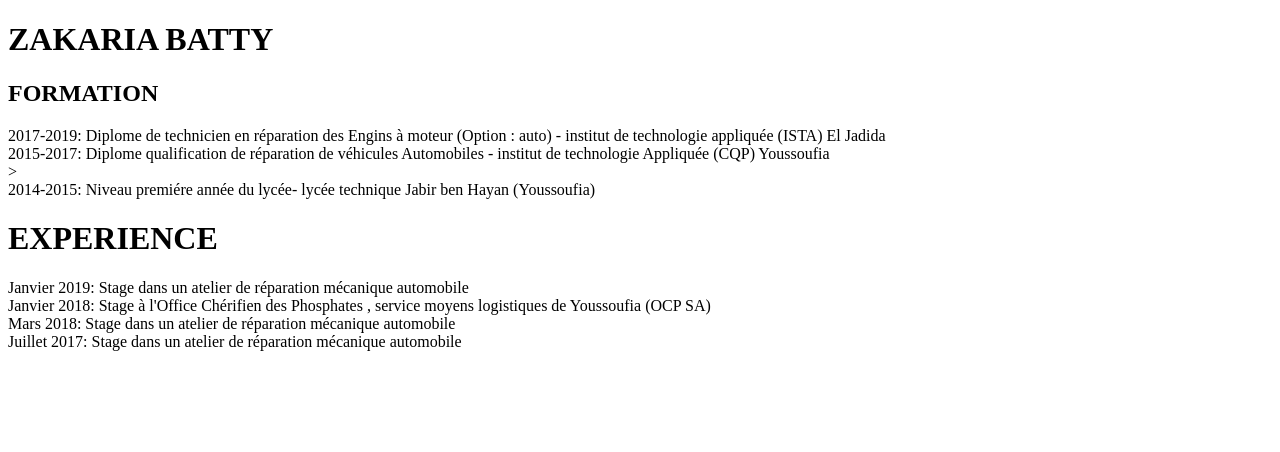
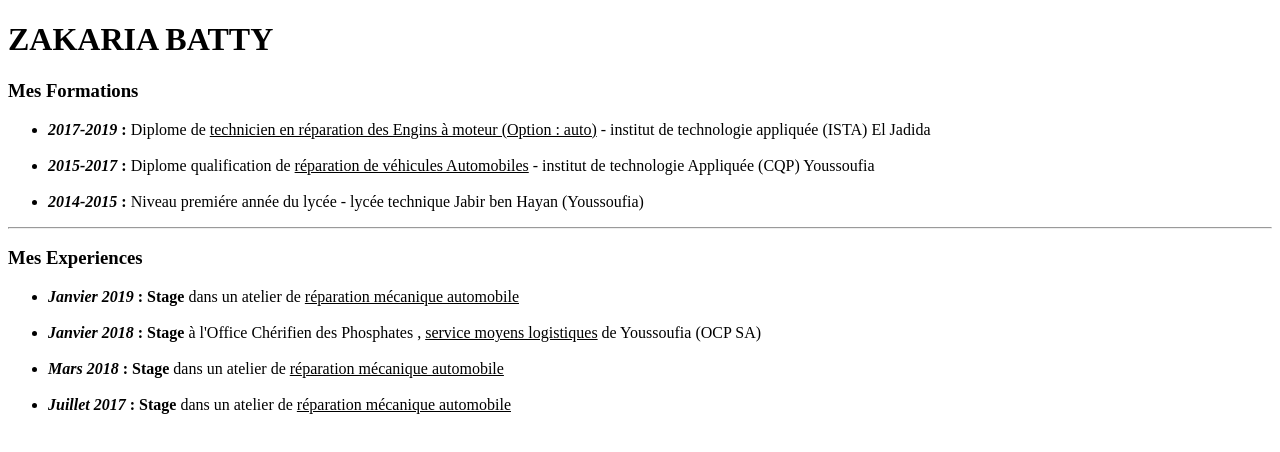
Before and after one commit to Youcode-beginners/CV-Demo, a plain HTML site: page index.html in a window 1280 px wide. Drawn offline with Linux system fonts and the light colour scheme.

Commit message:
Task: updating elements on index html file

```diff
--- a/index.html
+++ b/index.html
@@ -1,47 +1,66 @@
 <!DOCTYPE html>
 <html>
     <head>
-    <title> This is the website of html</title>
-    <link rel="stylesheet" type="text/css" href="style.css"
+        <meta charset="UTF-8">
+        <meta name="viewport" content="width=device-width, initial-scale=1.0">
+        <meta http-equiv="X-UA-Compatible" content="ie=edge">
+        <title>My Resume</title>
+        <link rel="stylesheet" type="text/css" href="style.css" />
     </head>
 
     <body>
-    <div id ="premier-title">
-        <h1> ZAKARIA BATTY</h1>
-    <div class="premier-title">
-        <h2>FORMATION</h2>
+        <div>
+            <h1 class="title"> ZAKARIA BATTY</h1>
         </div>
-    <div>
-        <p1> 2017-2019: Diplome de technicien en réparation des Engins à moteur
-            (Option : auto) - institut de technologie appliquée (ISTA) El Jadida
-        </p1>
-    </div >
-    <div>
-        <p2> 2015-2017: Diplome qualification de réparation de véhicules Automobiles
+        <div id="MyInformations">
+            <div class="formations">
+                <h3>Mes Formations</h3>
+                <ul>
+                    <li>
+                        <strong><em>2017-2019</em> :</strong>
+                        Diplome de <u>technicien en réparation des Engins à moteur
+                        (Option : auto)</u> - institut de technologie appliquée (ISTA) El Jadida
+                    </li>
+                    <br>
+                    <li>
+                        <strong><em>2015-2017</em> :</strong>
+                        Diplome qualification de <u>réparation de véhicules Automobiles</u>
                         - institut de technologie Appliquée (CQP) Youssoufia
-        </p2>
-    </div>>
-    <div>
-        <p3> 2014-2015: Niveau premiére année du lycée- lycée technique Jabir ben Hayan
+                    </li>
+                    <br>
+                    <li>
+                        <strong><em>2014-2015</em> :</strong>
+                        Niveau premiére année du lycée - lycée technique Jabir ben Hayan
                         (Youssoufia)
-        </p3>
+                        <!-- votre bac est dans quelle filiére ? -->
+                    </li>
+                </ul>
             </div>
-    <div id ="deuxieme-title">
-        <h1>EXPERIENCE</h1>
-    <div class="deuxieme paragraphe">
-        <p1> Janvier 2019: Stage dans un atelier de réparation mécanique automobile</p1>
+            <hr>
+            <div class="experiences">
+                <h3>Mes Experiences</h3>
+                <ul>
+                    <li>
+                        <strong><em>Janvier 2019</em> :</strong>
+                        <b>Stage</b> dans un atelier de <u>réparation mécanique automobile</u>
+                    </li>
+                    <br>
+                    <li>
+                        <strong><em>Janvier 2018</em> :</strong>
+                        <b>Stage</b> à l'Office Chérifien des Phosphates , <u>service moyens
+                        logistiques</u> de Youssoufia (OCP SA)
+                    </li>
+                    <br>
+                    <li> <strong><em>Mars 2018</em> :</strong>
+                        <b>Stage</b> dans un atelier de <u>réparation mécanique automobile</u>
+                    </li>
+                    <br>
+                    <li>
+                        <strong><em>Juillet 2017</em> :</strong>
+                        <b>Stage</b> dans un atelier de <u>réparation mécanique automobile</u>
+                    </li>
+                </ul>
             </div>
-    <div>
-         <p2> Janvier 2018: Stage à l'Office Chérifien des Phosphates , service moyens
-            logistiques de Youssoufia (OCP SA)</p2>
         </div>
-    <div>
-          <p3>Mars 2018: Stage dans un atelier de réparation mécanique automobile </p3>
-    </div>
-    <div>
-        <p4>Juillet 2017: Stage dans un atelier de réparation mécanique automobile</p4>
-    </div>
-
-    </div
     </body>
 </html>
```
Lines whose indentation alone changed are shown as unchanged.
